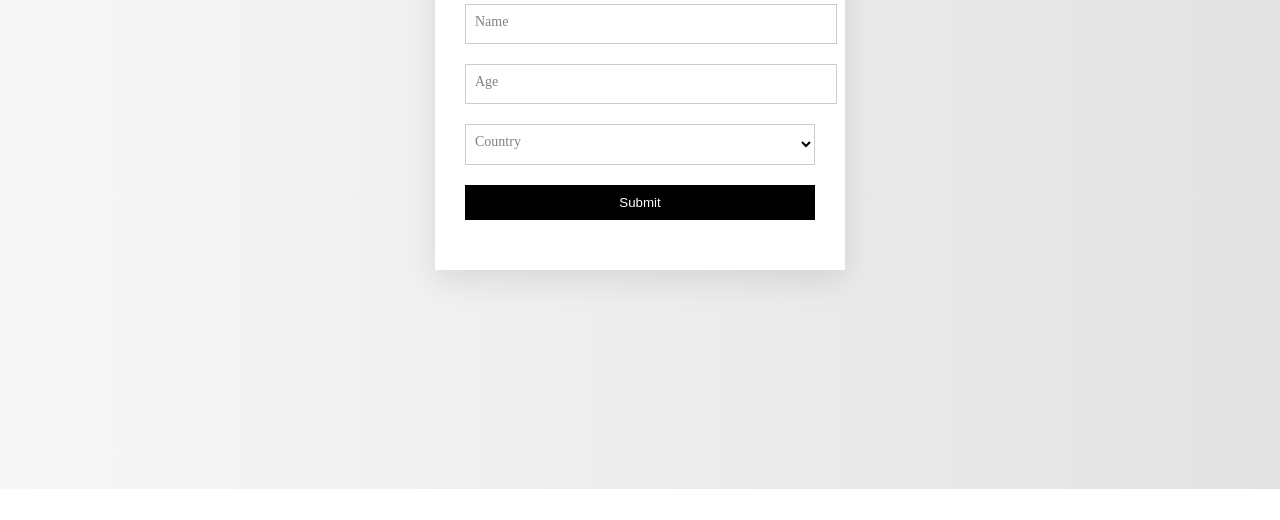
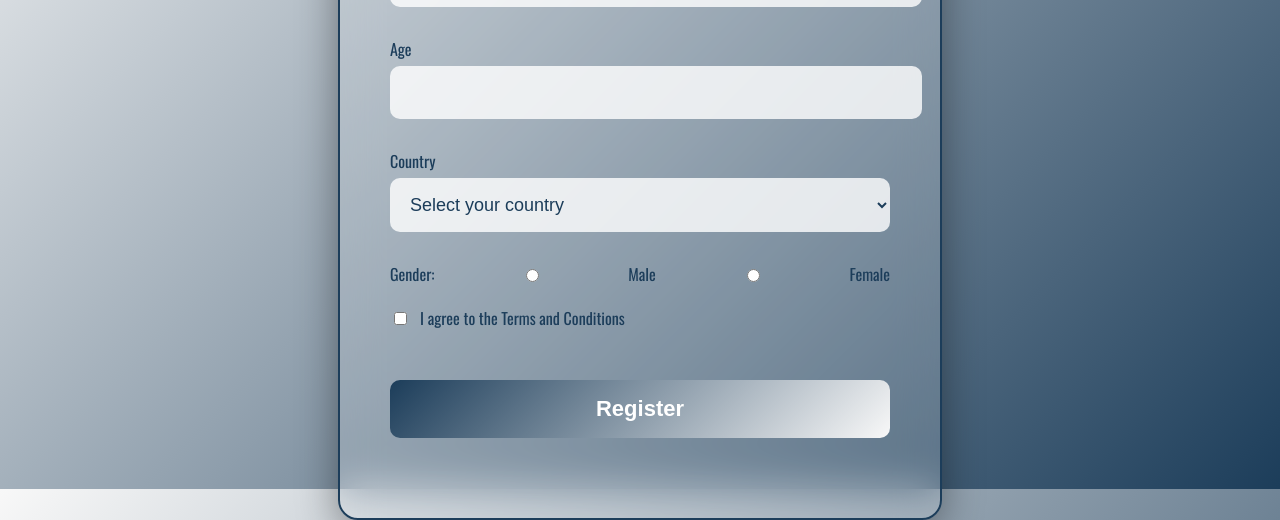
Before and after one commit to aidenkingery/Kingery-Vico3420-2025, a plain HTML site: page Kingery-Form-Assignment.html in a window 1280 px wide. Shown: the part 311-831 px from the top of the page. Before the commit the page ends 800 px from the top, so only its background shows below. Drawn offline with nearby package versions, Linux system fonts and the light colour scheme.

Commit message:
Kingery-Form-Assignment.html

```diff
--- a/Kingery-Form-Assignment.html
+++ b/Kingery-Form-Assignment.html
@@ -5,105 +5,177 @@
     <meta name="viewport" content="width=device-width, initial-scale=1.0">
     <title>Form</title>
     <style>
+        @import url('https://fonts.googleapis.com/css2?family=Oswald:wght@400;700&display=swap');
+
         body {
-            font-family: 'Times New Roman', serif;
-            background: linear-gradient(to right, #f7f7f7, #e3e3e3);
+            font-family: "Oswald", sans-serif;
+            background: linear-gradient(135deg, #F8F8F8, #1C3D5A);
             display: flex;
             justify-content: center;
             align-items: center;
             height: 100vh;
             margin: 0;
+            overflow: hidden;
+            transition: background 0.5s ease-in-out;
         }
         .form-container {
-            background: white;
-            padding: 30px;
-            box-shadow: 0 10px 30px rgba(0, 0, 0, 0.1);
-            border-radius: 0px;
-            width: 350px;
+            background: rgba(255, 255, 255, 0.15);
+            backdrop-filter: blur(20px);
+            padding: 50px;
+            border-radius: 20px;
+            box-shadow: 0 10px 40px rgba(0, 0, 0, 0.4);
+            width: 500px;
             text-align: center;
-            transition: transform 0.3s ease-in-out;
+            animation: fadeIn 1s ease-in-out;
+            border: 2px solid #1C3D5A;
         }
-        .form-container:hover {
-            transform: scale(1.02);
+
+        @keyframes fadeIn {
+            from { opacity: 0; transform: translateY(-20px); }
+            to { opacity: 1; transform: translateY(0); }
         }
+
+        h2 {
+            color: #1C3D5A;
+            font-size: 32px;
+            margin-bottom: 30px;
+        }
+
         .input-group {
             position: relative;
+            margin-bottom: 30px;
+            display: flex;
+            flex-direction: column;
+            align-items: flex-start;
+        }
+
+        .input-group input, .input-group select {
+            width: 100%;
+            padding: 16px;
+            border: none;
+            border-radius: 10px;
+            background: rgba(255, 255, 255, 0.8);
+            font-size: 18px;
+            color: #1C3D5A;
+            outline: none;
+            transition: 0.3s;
+        }
+
+        .input-group input:focus, .input-group select:focus {
+            border-left: 4px solid #1C3D5A;
+            background: rgba(255, 255, 255, 1);
+        }
+
+        .input-group label {
+            font-size: 16px;
+            color: #1C3D5A;
+            margin-bottom: 5px;
+        }
+
+        .checkbox-group {
+            display: flex;
+            align-items: center;
+            justify-content: flex-start;
+            gap: 10px;
+            color: #1C3D5A;
             margin-bottom: 20px;
         }
-        .input-group input, .input-group select {
+
+        .radio-group {
+            display: flex;
+            justify-content: space-between;
+            align-items: center;
+            margin-bottom: 20px;
+            color: #1C3D5A;
+        }
+
+        button {
+            margin-top: 30px;
+            padding: 16px;
             width: 100%;
-            padding: 10px;
-            border: 1px solid #ccc;
-            outline: none;
-            background: transparent;
-            font-size: 16px;
+            background: linear-gradient(135deg, #1C3D5A, #F8F8F8);
+            color: white;
+            border: none;
+            border-radius: 10px;
+            font-size: 22px;
+            font-weight: bold;
+            cursor: pointer;
+            transition: 0.3s;
         }
-        .input-group label {
-            position: absolute;
-            top: 10px;
-            left: 10px;
-            color: gray;
-            font-size: 14px;
-            transition: all 0.3s;
+
+        button:hover {
+            background: linear-gradient(135deg, #F8F8F8, #1C3D5A);
+            transform: scale(1.07);
         }
-        .input-group input:focus + label,
-        .input-group input:not(:placeholder-shown) + label,
-        .input-group select:focus + label {
-            top: -10px;
-            left: 5px;
-            font-size: 12px;
-            color: black;
-        }
-        button {
-            background: black;
-            color: white;
-            padding: 10px 15px;
-            border: none;
-            cursor: pointer;
-            width: 100%;
-            transition: background 0.3s;
-        }
-        button:hover {
-            background: gray;
-        }
+
         #result {
-            margin-top: 20px;
-            font-size: 16px;
+            margin-top: 30px;
+            font-size: 18px;
+            font-weight: bold;
+            color: #1C3D5A;
         }
     </style>
 </head>
 <body>
     <div class="form-container">
-        <h2>Form</h2>
-        <form id="myForm">
+        <h2>Sign Up</h2>
+        <form id="userForm">
             <div class="input-group">
-                <input type="text" id="name" placeholder=" " required>
-                <label for="name">Name</label>
+                <label for="name">Full Name</label>
+                <input type="text" id="name" required>
             </div>
+
             <div class="input-group">
-                <input type="number" id="age" placeholder=" " required>
+                <label for="email">Email Address</label>
+                <input type="email" id="email" required>
+            </div>
+
+            <div class="input-group">
                 <label for="age">Age</label>
+                <input type="number" id="age" required>
             </div>
+
             <div class="input-group">
+                <label for="country">Country</label>
                 <select id="country" required>
-                    <option value="" disabled selected></option>
+                    <option value="" disabled selected>Select your country</option>
                     <option value="USA">USA</option>
                     <option value="Canada">Canada</option>
                     <option value="UK">UK</option>
                 </select>
-                <label for="country">Country</label>
             </div>
-            <button onclick="handleClick(event)">Submit</button>
+
+            <div class="radio-group">
+                <label>Gender:</label>
+                <input type="radio" name="gender" value="Male"> Male
+                <input type="radio" name="gender" value="Female"> Female
+            </div>
+
+            <div class="checkbox-group">
+                <input type="checkbox" id="terms">
+                <label for="terms">I agree to the Terms and Conditions</label>
+            </div>
+
+            <button onclick="handleClick(event)">Register</button>
         </form>
         <p id="result"></p>
     </div>
+
     <script>
         function handleClick(event) {
             event.preventDefault();
             let name = document.getElementById("name").value;
+            let email = document.getElementById("email").value;
             let age = document.getElementById("age").value;
             let country = document.getElementById("country").value;
-            document.getElementById("result").innerHTML = `Thank you, ${name}. You are ${age} years old and from ${country}.`;
+            let termsChecked = document.getElementById("terms").checked;
+
+            if (!termsChecked) {
+                alert("You must agree to the terms and conditions.");
+                return;
+            }
+
+            document.getElementById("result").innerHTML = `Thank you, ${name}. Your email is ${email}, you are ${age} years old, and from ${country}.`;
         }
     </script>
 </body>
```
